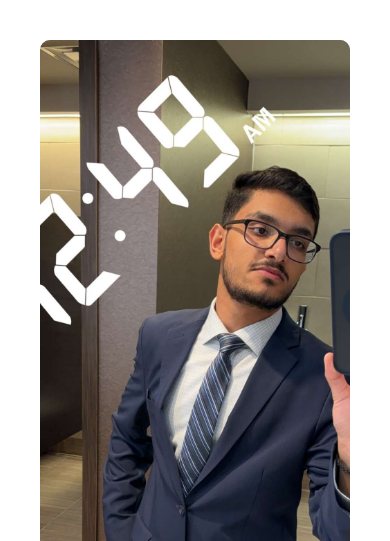
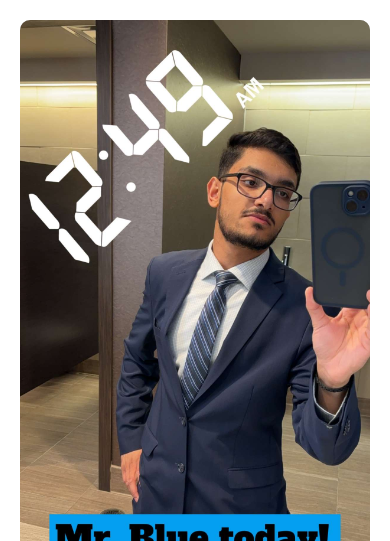
Before and after one commit to Kreena06/New, a plain HTML site: page index.html in a window 390 px wide. Shown: the top 541 px of the page. Drawn offline with Linux system fonts and the light colour scheme.

Commit message:
initial commit

```diff
--- a/style.css
+++ b/style.css
@@ -140,7 +140,7 @@
   .container {
     position: absolute;
     width: 100vw;
-    height: 100vh;
+    height: 82vh;
     display: flex;
     justify-content: center;
     align-items: center;
@@ -153,7 +153,7 @@
   }
   .slider {
     position: absolute;
-    inset: 40px 40px 40px 40px;
+    inset: 20px 20px 20px 20px;
   }
 
   .slider .slides {
```
